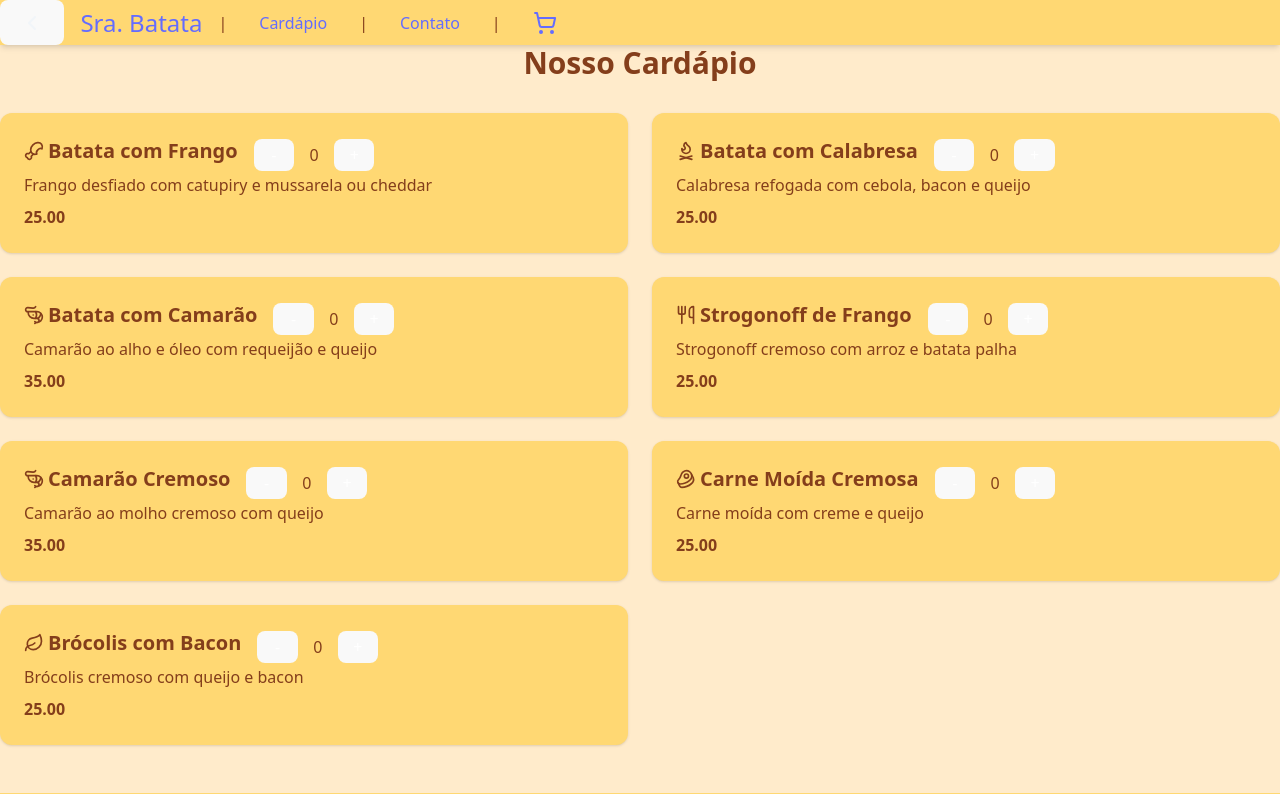
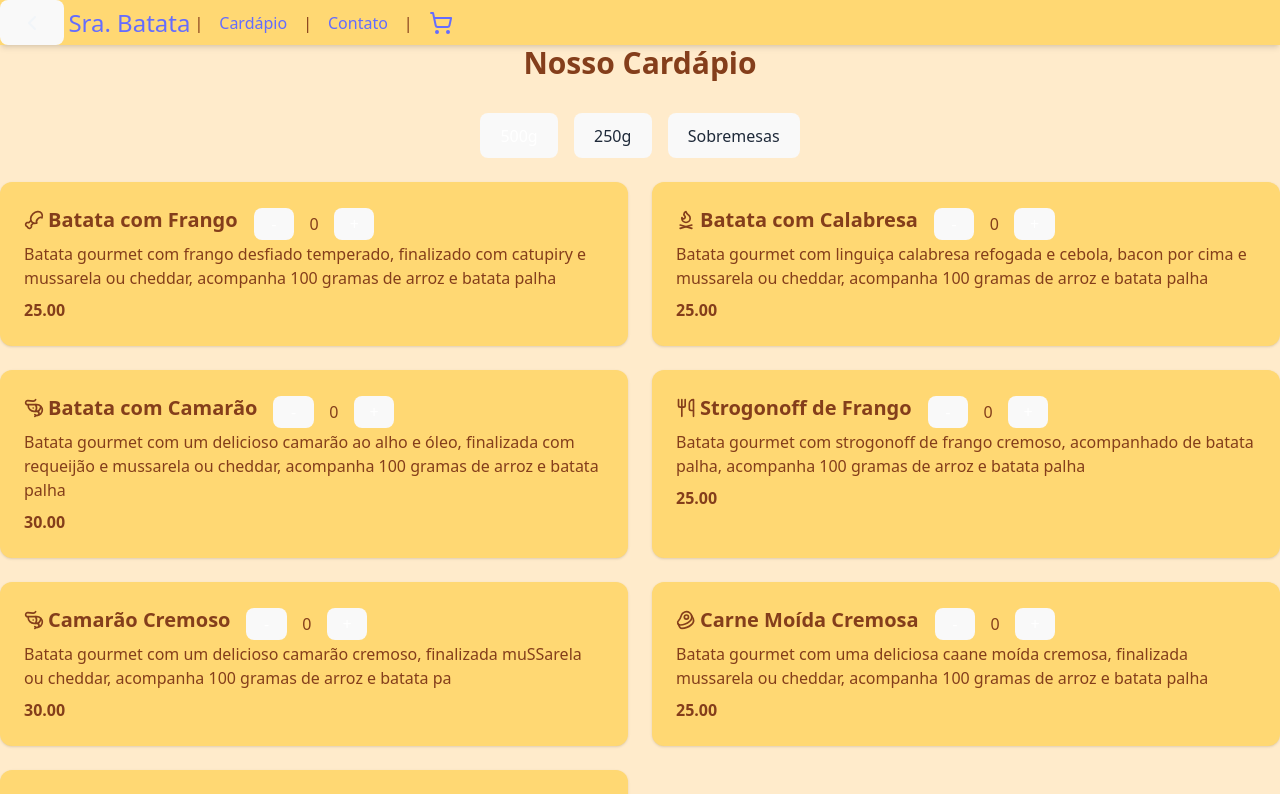
Before and after one commit to Guilherme-Luzin/Sr.Batata, a React (Vite) app: page /cardapio in a window 1280 px wide. Shown: the top 794 px of the page. Built offline with nearby package versions, Linux system fonts and the light colour scheme.

Commit message:
Adiconando abas para cardapios de 500 e 250 gramas e sobremesas e adicionando botao flutuante de carrinho no cardapio

```diff
--- /dev/null
+++ b/src/ItensDoCardapio/batatas250g.jsx
@@ -0,0 +1,63 @@
+import formatarPreco from '../utils/formatarPreco';
+import { Utensils, Beef, Shrimp, Drumstick, Leaf, FlameKindling } from 'lucide-react';
+
+const batatas250g = [
+  {
+      nome: 'Batata com Frango',
+      descricao: 'Batata gourmet com frango desfiado temperado, finalizado com catupiry e mussarela ou cheddar, acompanha 100 gramas de arroz e batata palha',
+      moeda: "R$",
+      preco: formatarPreco(15.00),
+      icone: <Drumstick className="w-5 h-5 inline mr-1" />,
+      categoria: "250g"
+  },
+  {
+      nome: 'Batata com Calabresa',
+      descricao: 'Batata gourmet com linguiça calabresa refogada e cebola, bacon por cima e mussarela ou cheddar, acompanha 100 gramas de arroz e batata palha',
+      moeda: "R$",
+      preco: formatarPreco(15.00),
+      icone: <FlameKindling className="w-5 h-5 inline mr-1" />,
+      categoria: "250g"
+  },
+  {
+      nome: 'Batata com Camarão',
+      descricao: 'Batata gourmet com um delicioso camarão ao alho e óleo, finalizada com requeijão e mussarela ou cheddar, acompanha 100 gramas de arroz e batata palha',
+      moeda: "R$",
+      preco: formatarPreco(20.00),
+      icone: <Shrimp className="w-5 h-5 inline mr-1" />,
+      categoria: "250g"
+  },
+  {
+      nome: 'Strogonoff de Frango',
+      descricao: 'Batata gourmet com strogonoff de frango cremoso, acompanhado de batata palha, acompanha 100 gramas de arroz e batata palha',
+      moeda: "R$",
+      preco: formatarPreco(15.00),
+      icone: <Utensils className="w-5 h-5 inline mr-1" />,
+      categoria: "250g"
+  },
+  {
+      nome: 'Camarão Cremoso',
+      descricao: 'Batata gourmet com um delicioso  camarão cremoso, finalizada muSSarela ou cheddar, acompanha 100 gramas de arroz e batata pa',
+      moeda: "R$",
+      preco: formatarPreco(20.00),
+      icone: <Shrimp className="w-5 h-5 inline mr-1" />,
+      categoria: "250g"
+  },
+  {
+      nome: 'Carne Moída Cremosa',
+      descricao: 'Batata gourmet com uma deliciosa  caane moída cremosa, finalizada mussarela ou cheddar, acompanha 100 gramas de arroz e batata palha',
+      moeda: "R$",
+      preco: formatarPreco(15.00),
+      icone: <Beef className="w-5 h-5 inline mr-1" />,
+      categoria: "250g"
+  },
+  {
+      nome: 'Brócolis com Bacon',
+      descricao: 'Batata gourmet com um delicioso  Brocolis temperado cremoso, com mussarela ou cheddar e Bacon, acompanha 100 gramas de arroz e batata palha',
+      moeda: "R$",
+      preco: formatarPreco(15.00),
+      icone: <Leaf className="w-5 h-5 inline mr-1" />,
+      categoria: "250g"
+  }
+];
+
+export default batatas250g;
--- /dev/null
+++ b/src/ItensDoCardapio/batatas500g.jsx
@@ -0,0 +1,63 @@
+import formatarPreco from '../utils/formatarPreco';
+import { Utensils, Beef, Shrimp, Drumstick, Leaf, FlameKindling } from 'lucide-react';
+
+const batatas500g = [
+  {
+      nome: 'Batata com Frango',
+      descricao: 'Batata gourmet com frango desfiado temperado, finalizado com catupiry e mussarela ou cheddar, acompanha 100 gramas de arroz e batata palha',
+      moeda: "R$",
+      preco: formatarPreco(25.00),
+      icone: <Drumstick className="w-5 h-5 inline mr-1" />,
+      categoria: "500g"
+  },
+  {
+      nome: 'Batata com Calabresa',
+      descricao: 'Batata gourmet com linguiça calabresa refogada e cebola, bacon por cima e mussarela ou cheddar, acompanha 100 gramas de arroz e batata palha',
+      moeda: "R$",
+      preco: formatarPreco(25.00),
+      icone: <FlameKindling className="w-5 h-5 inline mr-1" />,
+      categoria: "500g"
+  },
+  {
+      nome: 'Batata com Camarão',
+      descricao: 'Batata gourmet com um delicioso camarão ao alho e óleo, finalizada com requeijão e mussarela ou cheddar, acompanha 100 gramas de arroz e batata palha',
+      moeda: "R$",
+      preco: formatarPreco(30.00),
+      icone: <Shrimp className="w-5 h-5 inline mr-1" />,
+      categoria: "500g"
+  },
+  {
+      nome: 'Strogonoff de Frango',
+      descricao: 'Batata gourmet com strogonoff de frango cremoso, acompanhado de batata palha, acompanha 100 gramas de arroz e batata palha',
+      moeda: "R$",
+      preco: formatarPreco(25.00),
+      icone: <Utensils className="w-5 h-5 inline mr-1" />,
+      categoria: "500g"
+  },
+  {
+      nome: 'Camarão Cremoso',
+      descricao: 'Batata gourmet com um delicioso  camarão cremoso, finalizada muSSarela ou cheddar, acompanha 100 gramas de arroz e batata pa',
+      moeda: "R$",
+      preco: formatarPreco(30.00),
+      icone: <Shrimp className="w-5 h-5 inline mr-1" />,
+      categoria: "500g"
+  },
+  {
+      nome: 'Carne Moída Cremosa',
+      descricao: 'Batata gourmet com uma deliciosa  caane moída cremosa, finalizada mussarela ou cheddar, acompanha 100 gramas de arroz e batata palha',
+      moeda: "R$",
+      preco: formatarPreco(25.00),
+      icone: <Beef className="w-5 h-5 inline mr-1" />,
+      categoria: "500g"
+  },
+  {
+      nome: 'Brócolis com Bacon',
+      descricao: 'Batata gourmet com um delicioso  Brocolis temperado cremoso, com mussarela ou cheddar e Bacon, acompanha 100 gramas de arroz e batata palha',
+      moeda: "R$",
+      preco: formatarPreco(25.00),
+      icone: <Leaf className="w-5 h-5 inline mr-1" />,
+      categoria: "500g"
+  }
+];
+
+export default batatas500g;
--- /dev/null
+++ b/src/ItensDoCardapio/sobremesas.jsx
@@ -0,0 +1,15 @@
+import formatarPreco from '../utils/formatarPreco';
+import { CakeSlice } from 'lucide-react';
+
+const sobremesas = [
+  {
+      nome: 'Pudim',
+      descricao: 'Um delicioso pudim de leite condensado',
+      moeda: "R$",
+      preco: formatarPreco(7.00),
+      icone: <CakeSlice className="w-5 h-5 inline mr-1" />,
+      categoria: "150g"
+  }
+];
+
+export default sobremesas;
--- a/src/components/Cardapio.jsx
+++ b/src/components/Cardapio.jsx
@@ -1,65 +1,34 @@
-import { Utensils, Beef, Shrimp, Drumstick, Leaf, FlameKindling } from 'lucide-react';
 import Navbar from './Navbar';
 import { useState, useEffect } from 'react';
 import Footer from './Footer';
-
-const formatarPreco = (preco) => {
-    return parseFloat(preco).toFixed(2);
-}
-
-const batatas = [
-  {
-    nome: 'Batata com Frango',
-    descricao: 'Frango desfiado com catupiry e mussarela ou cheddar',
-    moeda: "R$",
-    preco: formatarPreco(25.00),
-    icone: <Drumstick className="w-5 h-5 inline mr-1" />
-  },
-  {
-    nome: 'Batata com Calabresa',
-    descricao: 'Calabresa refogada com cebola, bacon e queijo',
-    moeda: "R$",
-    preco: formatarPreco(25.00),
-    icone: <FlameKindling className="w-5 h-5 inline mr-1" />
-  },
-  {
-    nome: 'Batata com Camarão',
-    descricao: 'Camarão ao alho e óleo com requeijão e queijo',
-    moeda: "R$",
-    preco: formatarPreco(35.00),
-    icone: <Shrimp className="w-5 h-5 inline mr-1" />
-  },
-  {
-    nome: 'Strogonoff de Frango',
-    descricao: 'Strogonoff cremoso com arroz e batata palha',
-    moeda: "R$",
-    preco: formatarPreco(25.00),
-    icone: <Utensils className="w-5 h-5 inline mr-1" />
-  },
-  {
-    nome: 'Camarão Cremoso',
-    descricao: 'Camarão ao molho cremoso com queijo',
-    moeda: "R$",
-    preco: formatarPreco(35.00),
-    icone: <Shrimp className="w-5 h-5 inline mr-1" />
-  },
-  {
-    nome: 'Carne Moída Cremosa',
-    descricao: 'Carne moída com creme e queijo',
-    moeda: "R$",
-    preco: formatarPreco(25.00),
-    icone: <Beef className="w-5 h-5 inline mr-1" />
-  },
-  {
-    nome: 'Brócolis com Bacon',
-    descricao: 'Brócolis cremoso com queijo e bacon',
-    moeda: "R$",
-    preco: formatarPreco(25.00),
-    icone: <Leaf className="w-5 h-5 inline mr-1" />
-  }
-];
+import batatas250g from '../ItensDoCardapio/batatas250g';
+import batatas500g from '../ItensDoCardapio/batatas500g';
+import sobremesas from '../ItensDoCardapio/sobremesas';
+import { ShoppingCart } from 'lucide-react';
+import { useNavigate } from 'react-router-dom';
 
 function Cardapio() {
+  const navigate = useNavigate();
+  const [tabAtiva, setTabAtiva] = useState('500g');
+  const [cardapio, setCardapio] = useState(batatas500g);
+
+  useEffect(() => {
+    switch (tabAtiva) {
+      case '500g':
+        setCardapio(batatas500g);
+        break;
+      case '250g':
+        setCardapio(batatas250g);
+        break;
+      case 'Sobremesas':
+        setCardapio(sobremesas);
+        break;
+      default:
+        setCardapio(batatas500g);
+        break;
+    }
+  }, [tabAtiva]);
+
   const [carrinho, setCarrinho] = useState(() => {
     let carrinhoString = localStorage.getItem('carrinho');
     return !carrinhoString ? [] : JSON.parse(carrinhoString);
@@ -71,12 +40,11 @@ function Cardapio() {
 
   const adicionarAoCarrinho = (item) => {
     setCarrinho([...carrinho, item]);
-
-    definirQuantidadeDeItem(item.nome);
   };
 
   const removerItem = (item) => {
-    const index = carrinho.findIndex((i) => i.nome === item.nome);
+    const index = carrinho.findIndex((i) => i.nome === item.nome
+                                  && i.categoria === item.categoria);
 
     if(index < 0)
       return;
@@ -86,8 +54,10 @@ function Cardapio() {
     setCarrinho(novoCarrinho);
   };
 
-  const definirQuantidadeDeItem = (nomeDoItem) => {
-    const quantidade = carrinho.filter((i) => i.nome === nomeDoItem);
+  const definirQuantidadeDeItem = (item) => {
+    const quantidade = carrinho.filter((i) => i.nome === item.nome
+                                        && i.categoria === item.categoria);
+
     return quantidade ? quantidade.length : 0;
   }
 
@@ -96,8 +66,25 @@ function Cardapio() {
       <div>
         <Navbar voltarVisivel={true}/>
         <h2 className="text-3xl font-bold mb-8 text-center text-[#843E1B]">Nosso Cardápio</h2>
+
+        <div className="flex justify-center gap-4 mb-6">
+          {['500g', '250g', 'Sobremesas'].map((tab) => (
+            <button
+              key={tab}
+              className={`px-4 py-2 rounded-full font-semibold ${
+                tabAtiva === tab
+                  ? 'bg-yellow-400 text-white'
+                  : 'bg-gray-200 text-gray-800'
+              }`}
+              onClick={() => setTabAtiva(tab)}
+            >
+              {tab}
+            </button>
+          ))}
+        </div>
+
         <div className="grid gap-6 md:grid-cols-2">
-          {batatas.map((item, index) => (
+          {cardapio.map((item, index) => (
             <div key={index} className="bg-[#FFD873] rounded-xl shadow p-6">
               <div className='flex space-x-4'>
                 <h3 className="text-xl font-semibold mb-2 flex items-center text-[#843E1B]">{item.icone} {item.nome}</h3>
@@ -109,7 +96,7 @@ function Cardapio() {
                     -
                   </button>
                   <span className="w-6 text-center text-[#843E1B] font-medium">
-                    {definirQuantidadeDeItem(item.nome)}
+                    {definirQuantidadeDeItem(item)}
                   </span>
                   <button
                     onClick={() => adicionarAoCarrinho(item)}
@@ -124,6 +111,22 @@ function Cardapio() {
             </div>
           ))}
         </div>
+        <div className="grid gap-6 md:grid-cols-2">
+        </div>
+        {carrinho.length > 0 && (
+          <button
+            onClick={() => navigate('/carrinho')}
+            className={`
+              fixed bottom-6 right-6 z-50 flex items-center
+              bg-[#843E1B] text-white
+              px-4 py-3 rounded-full shadow-lg
+              transition
+            `}
+          >
+            <ShoppingCart className="w-5 h-5 mr-2" />
+            Ver Carrinho ({carrinho.length})
+          </button>
+        )}
       </div>
       <Footer />
     </section>
--- a/src/components/Navbar.jsx
+++ b/src/components/Navbar.jsx
@@ -5,19 +5,19 @@ import { ShoppingCart } from 'lucide-react';
 function Navbar({voltarVisivel}) {
 
   return (
-    <header className="bg-[#FFD873] text-brown-900 shadow-md flex">
+    <header className="bg-[#FFD873] text-brown-900 shadow-md flex w-screen">
       <BotaoDeVoltar visible={voltarVisivel} />
       <div className="flex items-center">
-        <Link to="/" className="flex items-center gap-2 text-2xl font-bold px-4">
+        <Link to="/" className="flex items-center gap-2 px-1 text-2xl font-bold ">
           Sra. Batata
         </Link>
         <nav className="space-x-4 flex">
           <h3 className='text-[#843E1B]'> | </h3>
-          <Link to="/cardapio" className="gap-2 px-4 items-center">Cardápio</Link>
+          <Link to="/cardapio" className="gap-2 items-center">Cardápio</Link>
           <h3 className='text-[#843E1B]'> | </h3>
-          <Link to="/contato" className="gap-2 px-4 items-center">Contato</Link>
+          <Link to="/contato" className="gap-2 items-center">Contato</Link>
           <h3 className='text-[#843E1B]'> | </h3>
-          <Link to="/carrinho" className='gap-2 px-4 items-center' title='Carrinho'>
+          <Link to="/carrinho" className='gap-2 items-center' title='Carrinho'>
             <ShoppingCart />
           </Link>
         </nav>
--- /dev/null
+++ b/src/utils/formatarPreco.jsx
@@ -0,0 +1,5 @@
+const formatarPreco = (preco) => {
+    return parseFloat(preco).toFixed(2);
+}
+
+export default formatarPreco;
```
Also changed, not shown: src/components/Carrinho.jsx (+14 -7 lines).
